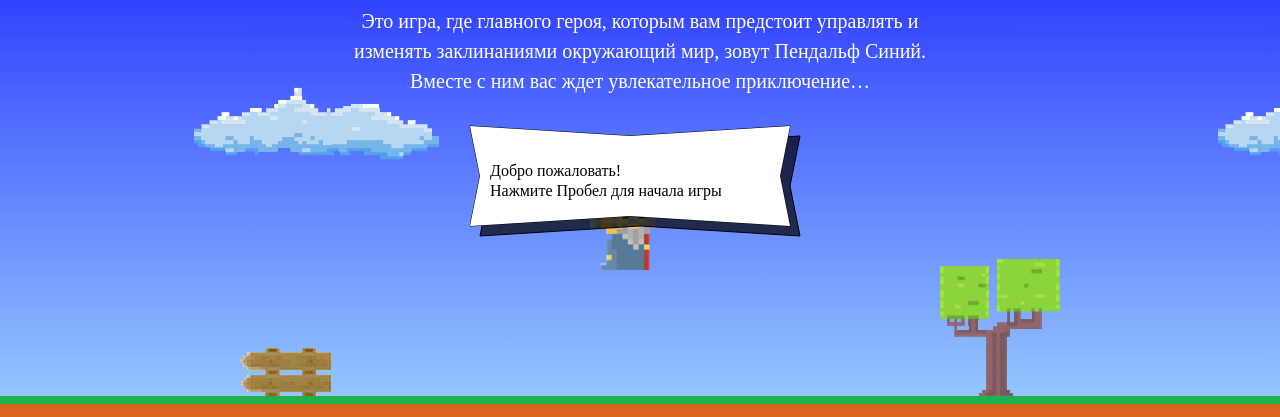
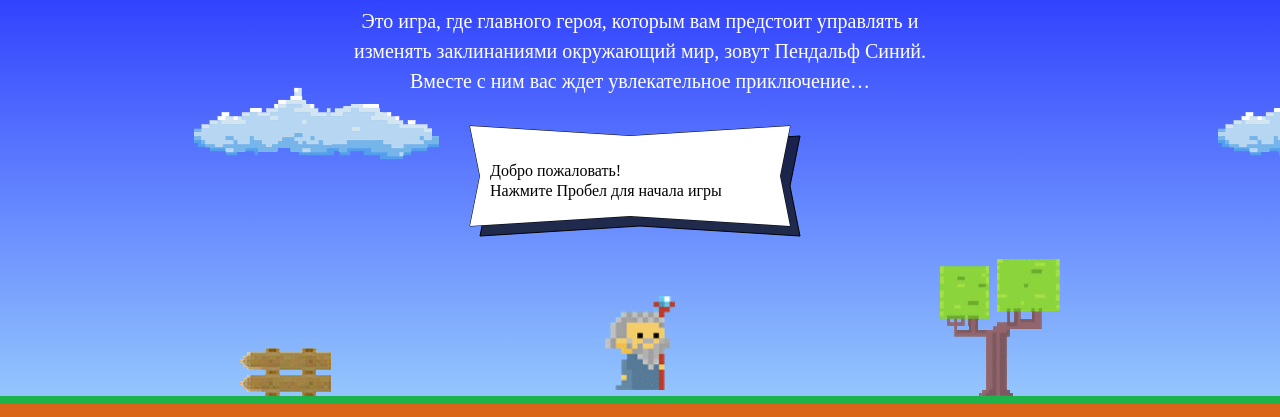
Before and after one commit to MikhailBobrov/1093505-code-and-magick-19, a website: page index.html in a window 1280 px wide. Shown: the part 203-620 px from the top of the page. Drawn offline with Linux system fonts and the light colour scheme; a web font is replaced by a local one.

Commit message:
поправил недостатки в коде

```diff
--- a/index.html
+++ b/index.html
@@ -181,41 +181,27 @@
   </div>
 </template>
 <script>
-  //размера fireball
+  var FAST_SPEED = 5;
+  var SLOW_SPEED = 2;
   var fireballSize = 22;
-
-  //переменная управляет скоростью фаерблоа в зависимости от направления ветра в игре
-  var getFireballSpeed = function (left) {
-    return left ? 5:2;
-  };
-  console.log(getFireballSpeed(true));
-
-  //скорость мага
   var wizardSpeed = 3;
-
-  //ширина мага
   var wizardWidth = 70;
 
-  //высота мага
+  var getFireballSpeed = function (left) {
+    return left ? FAST_SPEED : SLOW_SPEED;
+  };
+
   var getWizardHeight = function () {
     return 1.337 * wizardWidth;
   };
 
-  //ширина игровой области - центр фигуры мага должен находится посередине игрового поля
   var getWizardX = function (width) {
-    if (width) {
-      return 300;
-    }
-  };
-  console.log(getWizardX(true));
-
-  //высота игровой области - положение мага по вертикали
-  var getWizardY = function (height) {
-    if (height) {
-      return 80;
-    }
+    return (width / 2) - (wizardWidth / 2)
   };
 
+  var getWizardY = function (height) {
+    return height * 2 / 3
+  };
 </script>
 <script src="js/game.js"></script>
 
```
